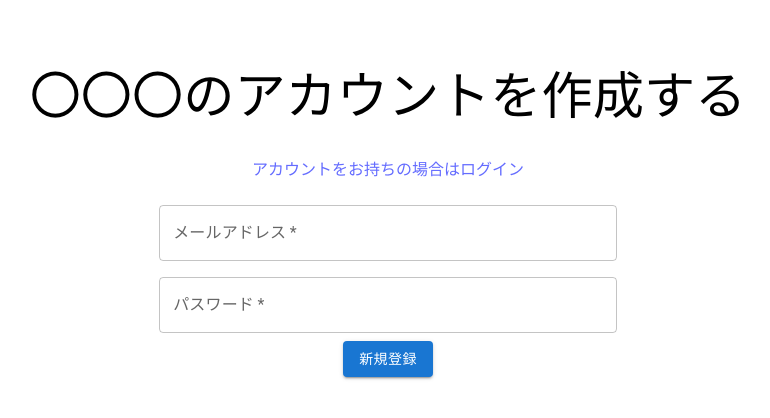
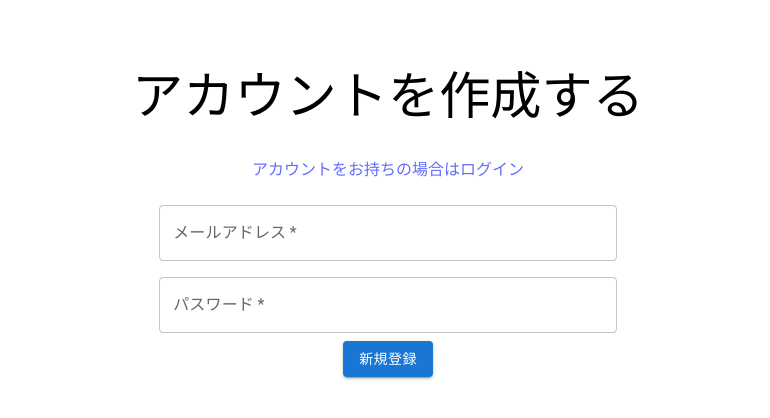
Before and after one commit to Semi-koron/sinro-teiji-kun, a React (Vite) app: page /signup in a window 1280 px wide. Shown: the top 418 px of the page, without its empty margins (252-1022 px from the left). Built offline with nearby package versions, Linux system fonts and the light colour scheme; no server answers.

Commit message:
remove/title

```diff
--- a/src/components/pages/signup/index.tsx
+++ b/src/components/pages/signup/index.tsx
@@ -30,7 +30,7 @@ const SignupPage = () => {
 
   return (
     <>
-      <h1>〇〇〇のアカウントを作成する</h1>
+      <h1>アカウントを作成する</h1>
       <Link to="/login">
         <p>アカウントをお持ちの場合はログイン</p>
       </Link>
@@ -47,9 +47,7 @@ const SignupPage = () => {
 
       {errorMessage && (
         <Box sx={{ maxWidth: "50ch", margin: "0 auto", mb: 2 }}>
-          <Alert severity="error">
-            エラーが発生しました: {errorMessage}
-          </Alert>
+          <Alert severity="error">エラーが発生しました: {errorMessage}</Alert>
         </Box>
       )}
 
--- a/src/components/pages/signup/profile/index.tsx
+++ b/src/components/pages/signup/profile/index.tsx
@@ -52,7 +52,7 @@ const ProfilePage = () => {
 
   return (
     <>
-      <h1>〇〇〇のアカウントを作成する</h1>
+      <h1>アカウントを作成する</h1>
       <Box
         component="form"
         sx={{
```
